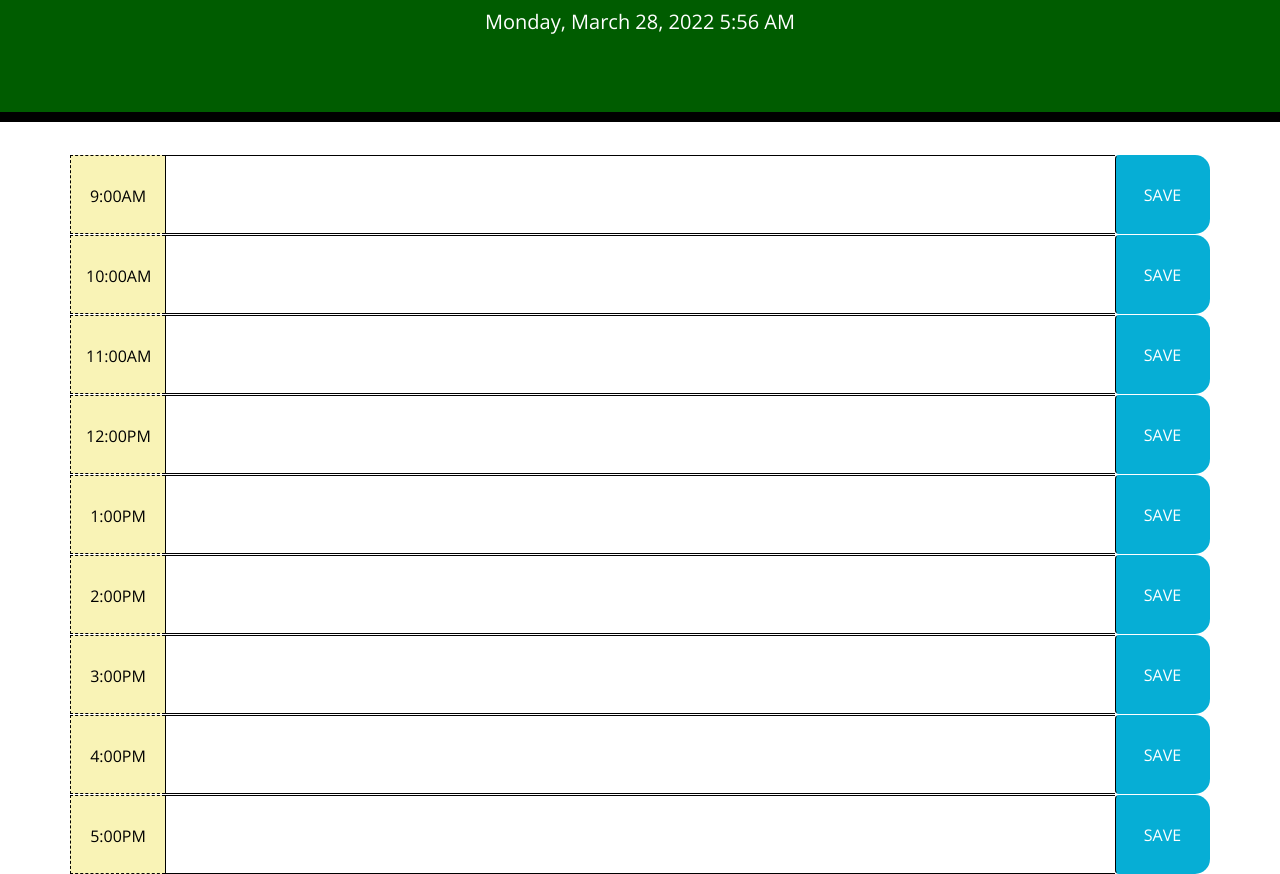
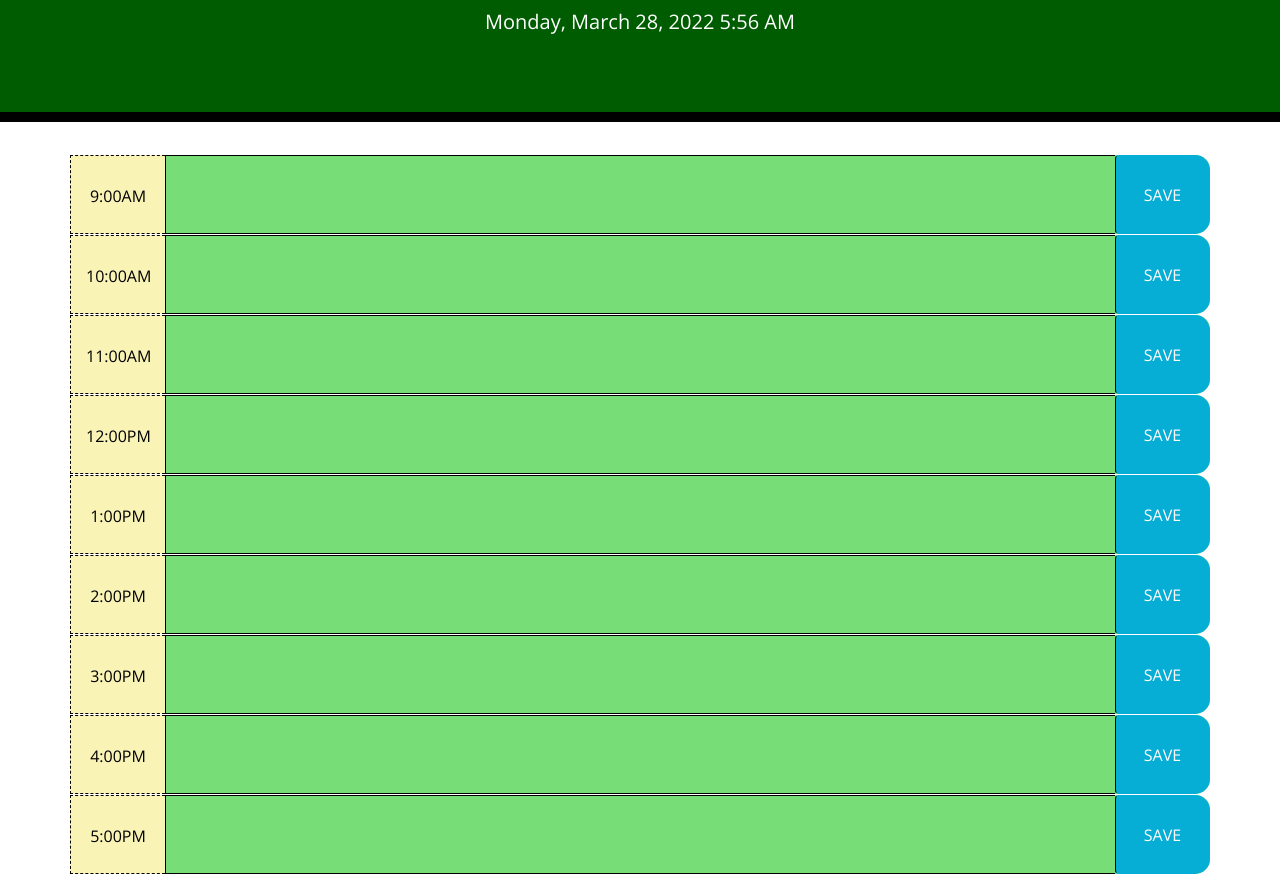
Before and after one commit to narcpat/schedule-it, a plain HTML site: page index.html in a window 1280 px wide. Shown: the part 182-1056 px from the top of the page. Drawn offline with nearby package versions, Linux system fonts and the light colour scheme.

Commit message:
added time check functionality

```diff
--- a/assets/JS/script.js
+++ b/assets/JS/script.js
@@ -1,21 +1,52 @@
-var tasks = {};
-
 // used the jQuery CheatSheet found at https://htmlcheatsheet.com/jquery/
 $(document).ready(function () {
   // show today's date at the top of the calendar
   $("#currentDay").text(moment().format("LLLL")); //formatted based on https://devhints.io/moment
 
-  // when save is clicked
-  $(".saveBtn").click(function () {
-    var taskText = $(this).siblings("textarea").val();
+  // when save is clicked listen for input
+  $(".saveBtn").on("click", function () {
+    // gather values from siblings and parents
+    var taskText = $(this).siblings(".description").val(); //traversing taken from https://htmlcheatsheet.com/jquery/
     var currentHr = $(this).parent().attr("id");
-    console.log(currentHr, taskText);
 
     // Save to local storage
     localStorage.setItem(taskText, currentHr);
+  });
 
-    // TODO Loop through the different saved divs and getItem
+  // Load saved data per timeblock
+  $("#hour9 .description").val(localStorage.getItem("hour9"));
+  $("#hour10 .description").val(localStorage.getItem("hour10"));
+  $("#hour11 .description").val(localStorage.getItem("hour11"));
+  $("#hour12 .description").val(localStorage.getItem("hour12"));
+  $("#hour13 .description").val(localStorage.getItem("hour13"));
+  $("#hour14 .description").val(localStorage.getItem("hour14"));
+  $("#hour15 .description").val(localStorage.getItem("hour15"));
+  $("#hour16 .description").val(localStorage.getItem("hour16"));
+  $("#hour17 .description").val(localStorage.getItem("hour17"));
 
-    // TODO set conditions for past, current and future states and trigger corresponding CSS
-  });
+  // get current time and number of hours and compare to Moment.js
+  function trackTime() {
+    var currentTime = moment().hour();
+
+    // loop through the different time blocks
+    $(".time-block").each(function () {
+      var timeBlock = parseInt($(this).attr("id").split("hour")[1]);
+
+      // check current time and assign appropriate color to time-blocks
+      if (timeBlock < currentTime) {
+        $(this).addClass("past");
+        $(this).removeClass("future");
+        $(this).removeClass("present");
+      } else if (timeBlock === currentTime) {
+        $(this).removeClass("past");
+        $(this).removeClass("future");
+        $(this).addClass("present");
+      } else {
+        $(this).removeClass("past");
+        $(this).addClass("future");
+        $(this).removeClass("present");
+      }
+    });
+  }
+  trackTime();
 });
--- a/index.html
+++ b/index.html
@@ -19,7 +19,7 @@
       rel="stylesheet"
     />
     <link rel="stylesheet" href="./assets/css/style.css" />
-    <title>Work Day Scheduler</title>
+    <title>Schedule-It</title>
   </head>
 
   <body>
@@ -30,7 +30,7 @@
     </header>
     <div class="container">
       <!-- Timeblocks go here -->
-      <div id="hr1" class="row time-block">
+      <div id="hour9" class="row time-block">
         <div class="col-md-1 hour">
           9:00AM
         </div>
@@ -38,7 +38,7 @@
         <button class="saveBtn btn col-md-1">SAVE</button>
       </div>
 
-      <div id="hr2" class="row time-block">
+      <div id="hour10" class="row time-block">
         <div class="col-md-1 hour">
           10:00AM
         </div>
@@ -46,7 +46,7 @@
         <button class="saveBtn btn col-md-1">SAVE</button>
       </div>
 
-      <div id="hr3" class="row time-block">
+      <div id="hour11" class="row time-block">
         <div class="col-md-1 hour">
           11:00AM
         </div>
@@ -54,7 +54,7 @@
         <button class="saveBtn btn col-md-1">SAVE</button>
       </div>
 
-      <div id="hr4" class="row time-block">
+      <div id="hour12" class="row time-block">
         <div class="col-md-1 hour">
           12:00PM
         </div>
@@ -62,7 +62,7 @@
         <button class="saveBtn btn col-md-1">SAVE</button>
       </div>
 
-      <div id="hr5" class="row time-block">
+      <div id="hour13" class="row time-block">
         <div class="col-md-1 hour">
           1:00PM
         </div>
@@ -70,7 +70,7 @@
         <button class="saveBtn btn col-md-1">SAVE</button>
       </div>
 
-      <div id="hr6" class="row time-block">
+      <div id="hour14" class="row time-block">
         <div class="col-md-1 hour">
           2:00PM
         </div>
@@ -78,7 +78,7 @@
         <button class="saveBtn btn col-md-1">SAVE</button>
       </div>
 
-      <div id="hr7" class="row time-block">
+      <div id="hour15" class="row time-block">
         <div class="col-md-1 hour">
           3:00PM
         </div>
@@ -86,7 +86,7 @@
         <button class="saveBtn btn col-md-1">SAVE</button>
       </div>
 
-      <div id="hr8" class="row time-block">
+      <div id="hour16" class="row time-block">
         <div class="col-md-1 hour">
           4:00PM
         </div>
@@ -94,7 +94,7 @@
         <button class="saveBtn btn col-md-1">SAVE</button>
       </div>
 
-      <div id="hr9" class="row time-block">
+      <div id="hour17" class="row time-block">
         <div class="col-md-1 hour">
           5:00PM
         </div>
```
Also changed, not shown: assets/images/Scheduler_Screenshot.jpg (added), 1 other file.
